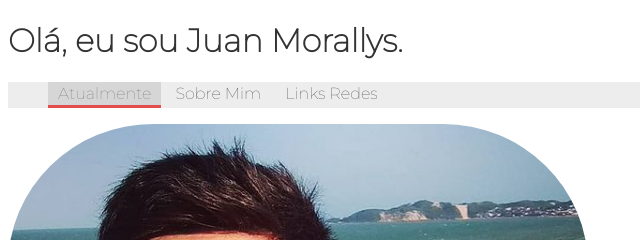
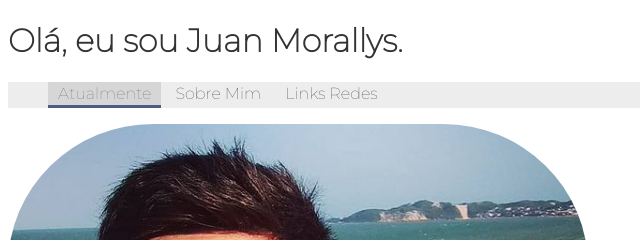
Before and after one commit to morallys/morallys.github.io, a plain HTML site: page index.html in a window 1280 px wide. In both pictures the pointer is over the link "Atualmente". Shown: the top 240 px of the page, 0-640 px from the left. Drawn offline with Linux system fonts and the light colour scheme.

Commit message:
Alteração de cor da seleção do menu horizontal

```diff
--- a/index.html
+++ b/index.html
@@ -51,7 +51,7 @@
         #menu ul li a:hover {
             background-color: #d6d6d6;
             color: #6d6d6d;
-            border-bottom: 3px solid #ea0000a2;
+            border-bottom: 3px solid #081352a2;
 
         }
 
```
